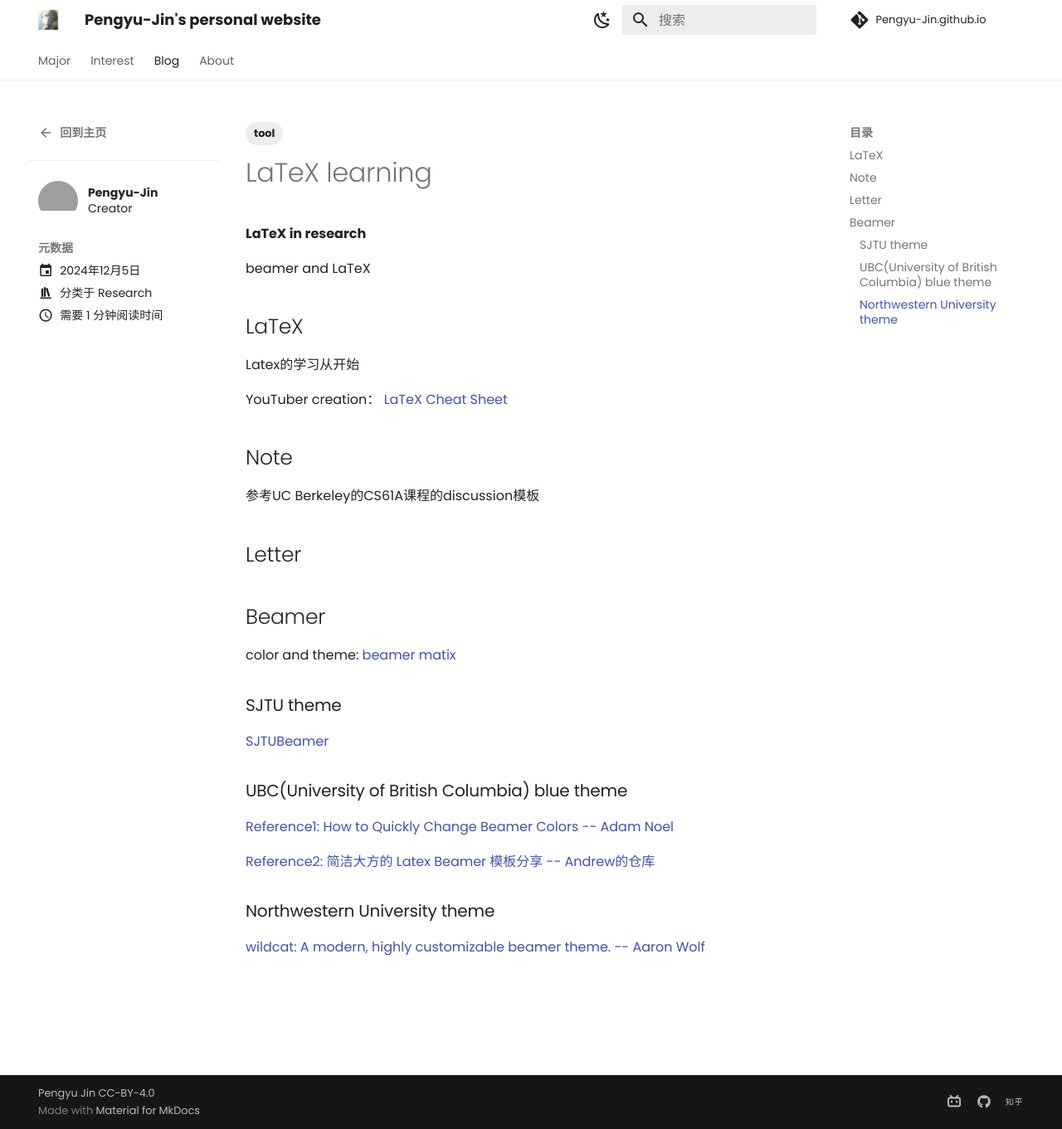
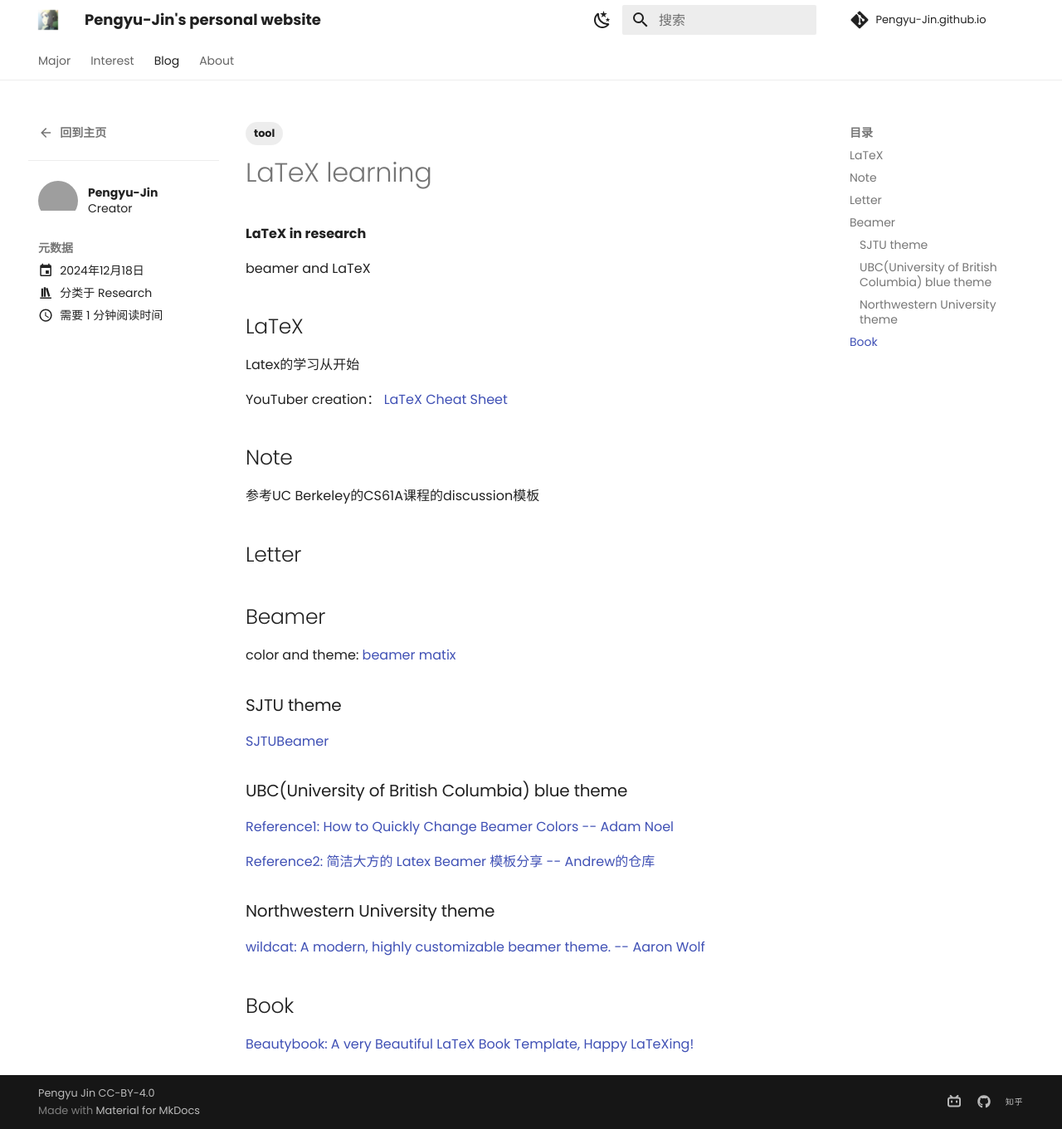
Before and after one commit to Pengyu-Jin/Pengyu-Jin.github.io, an MkDocs documentation site: the page built from docs/blog/posts/Latex.md, in a window 1280 px wide and 1361 px high. Shown: the whole window at 83% size. Built offline with MkDocs 1.6.1 and Material for MkDocs 9.7.7, drawn with Linux system fonts in a browser that asks for light colours; comment, search, counter and statistics services are not loaded; grey boxes are pictures that could not be loaded.

Commit message:
20241219update

```diff
--- a/docs/blog/posts/Latex.md
+++ b/docs/blog/posts/Latex.md
@@ -1,6 +1,6 @@
 ---
 title: LaTeX learning
-date: 2024-12-05
+date: 2024-12-18
 authors: [Pengyu-Jin]
 slug: LaTeX
 categories:
@@ -42,4 +42,8 @@
 
 ### Northwestern University theme
 
-[wildcat: A modern, highly customizable beamer theme. -- Aaron Wolf](https://github.com/aarondwolf/wildcat){target="_blank"}
+[wildcat: A modern, highly customizable beamer theme. -- Aaron Wolf](https://github.com/aarondwolf/wildcat){:target="_blank"}
+
+## Book
+
+[Beautybook: A very Beautiful LaTeX Book Template, Happy LaTeXing!](https://github.com/BeautyLaTeX/Beautybook){:target="_blank"}
```
